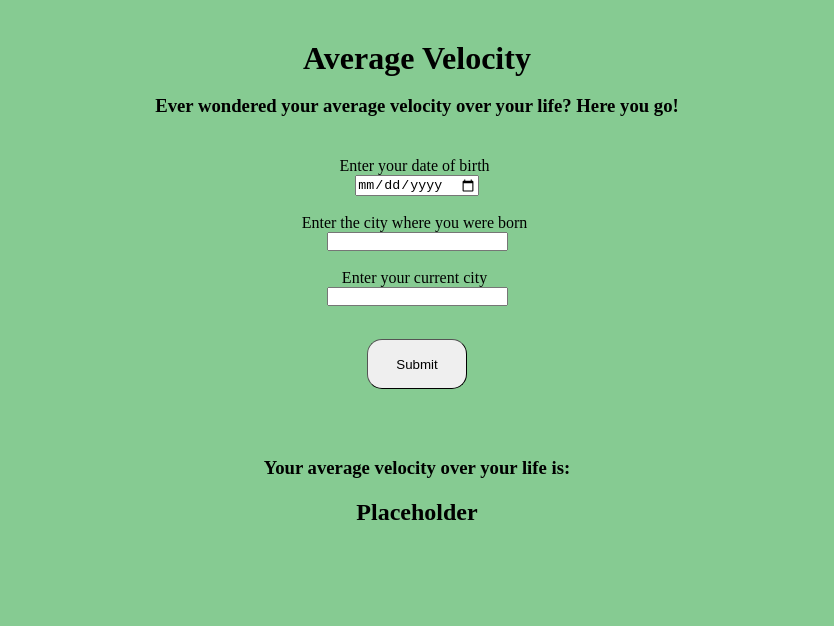
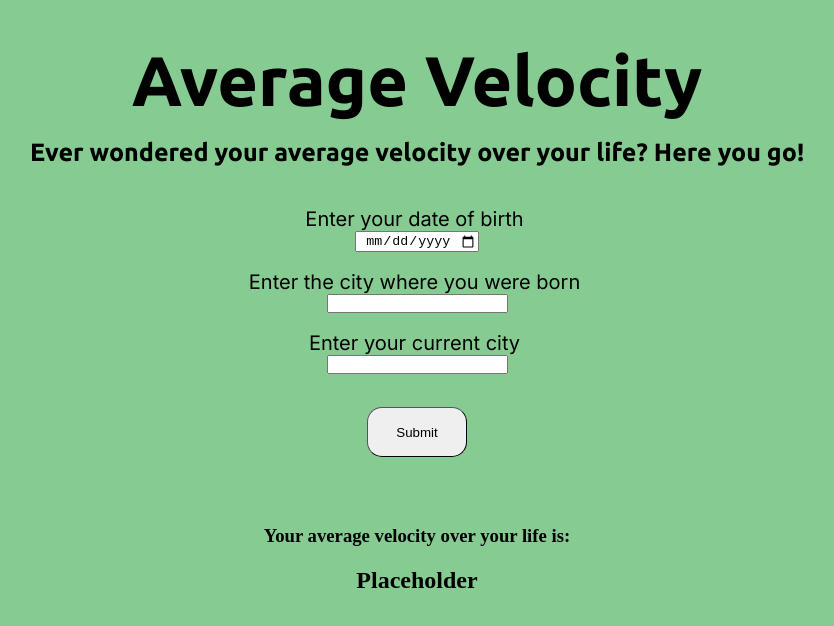
Before and after one commit to aj-ski/Average-Velocity, a plain HTML site: page index.html in a window 1280 px wide. Shown: the whole page, without its empty margins (223-1057 px from the left). Drawn offline with Linux system fonts and the light colour scheme; a web font is replaced by a local one.

Commit message:
Added fonts, comments, centered input text

```diff
--- a/index.html
+++ b/index.html
@@ -5,7 +5,15 @@
     <meta name="viewport" content="width=device-width, initial-scale=1.0">
     <title>Average Velocity</title>
     <link rel="stylesheet" href="styles.css">
+    <link rel="preconnect" href="https://fonts.googleapis.com">
+    <link rel="preconnect" href="https://fonts.gstatic.com" crossorigin>
+    <link href="https://fonts.googleapis.com/css2?family=Ubuntu:ital,wght@0,300;0,400;0,500;0,700;1,300;1,400;1,500;1,700&display=swap" rel="stylesheet">
     <script src="script.js"></script>
+
+    <link rel="preconnect" href="https://fonts.googleapis.com">
+    <link rel="preconnect" href="https://fonts.gstatic.com" crossorigin>
+    <link href="https://fonts.googleapis.com/css2?family=Inter:ital,opsz,wght@0,14..32,100..900;1,14..32,100..900&family=Parkinsans:wght@300..800&family=Ubuntu:ital,wght@0,300;0,400;0,500;0,700;1,300;1,400;1,500;1,700&display=swap" rel="stylesheet">
+
 </head>
 <body>
     <div class="headings">
--- a/styles.css
+++ b/styles.css
@@ -1,3 +1,4 @@
+/* General */
 * {
     margin: 0;
     padding: 0;
@@ -9,17 +10,30 @@ body {
     background-color: #86CB92;
 }
 
+/* Headings */
 .headings {
     padding-top: 40px;
     text-align: center;
+    font-family: 'Ubuntu', sans-serif;
+}
+
+.headings h1 {
+    font-size: 70px;
+}
+
+.headings h3 {
+    font-size: 25px;
+}
+
+/* Labels, inputs */
+.label {
+    padding-right: 30px;
 }
 
 label {
     padding-left: 25px;
-}
-
-input:hover {
-    cursor: text;
+    font-size: 20px;
+    font-family: 'Inter', sans-serif;
 }
 
 .input {
@@ -30,11 +44,15 @@ input:hover {
     padding-top: 40px;
 }
 
-
-.label {
-    padding-right: 30px;
+input {
+    text-align: center;
 }
 
+input:hover {
+    cursor: text;
+}
+
+/* Output */
 .output {
     padding-top: 50px;
     text-align: center;
@@ -44,6 +62,7 @@ input:hover {
     padding-top: 20px;
 }
 
+/* Submit */
 #submit {
     border-width: 1px;
     border-radius:  15px;
@@ -52,6 +71,7 @@ input:hover {
     width: 100px;
 }
 
+/* Misc */
 .hidden {
     display: none;
 }
```
